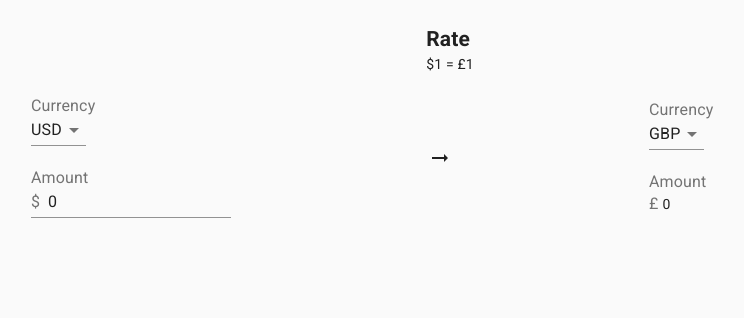
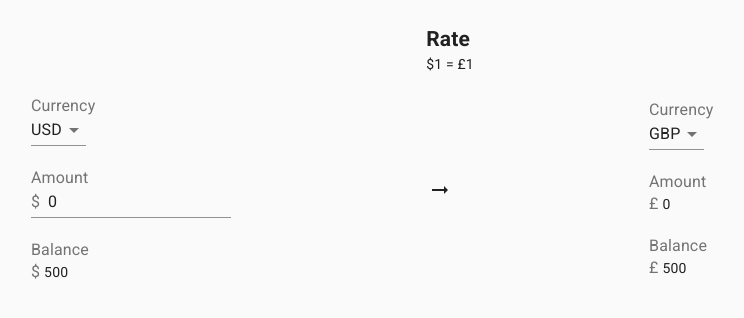
Before and after one commit to ksharifbd/currency-exchanger, a React (Create React App) app: page / in a window 1280 px wide. Shown: the top 318 px of the page, without its empty margins (190-934 px from the left). Built offline with nearby package versions, Linux system fonts and the light colour scheme; no server answers.

Commit message:
adds static balance

```diff
--- a/src/components/ExchangeInput.js
+++ b/src/components/ExchangeInput.js
@@ -2,8 +2,27 @@
 import React, { memo } from 'react';
 import PropTypes from 'prop-types';
 import Box from '@material-ui/core/Box';
+import styled from '@material-ui/core/styles/styled';
 import CurrencySelector from './CurrencySelector';
 import CurrencyInput from './CurrencyInput';
+import InfoDisplayer from './InfoDisplayer';
+
+const labelStyles = {
+  color: 'rgba(0, 0, 0, 0.54)',
+  padding: 0,
+  fontSize: '1rem',
+  lineHeight: 1,
+  letterSpacing: '0.00938em',
+};
+const ExchangeOutputSymbol = styled(Box)({
+  ...labelStyles,
+  display: 'inline-block',
+  marginRight: '.25rem',
+});
+const ExchangeOutputLabel = styled(Box)({
+  ...labelStyles,
+  marginBottom: '.25rem',
+});
 
 const ExchangeInput = ({
   selectedCurrency,
@@ -20,11 +39,14 @@ const ExchangeInput = ({
           onCurrencyChange={event => onSelect(event)}
         />
       </Box>
-      <CurrencyInput
-        value={value}
-        onCurrencyValueChange={event => onCurrencyValueChange(event)}
-        currencySymbol={currencySymbol}
-      />
+      <Box mb={3}>
+        <CurrencyInput
+          value={value}
+          onCurrencyValueChange={event => onCurrencyValueChange(event)}
+          currencySymbol={currencySymbol}
+        />
+      </Box>
+      <InfoDisplayer label="Balance" amount="500" symbol={currencySymbol} />
     </Box>
   );
 };
--- a/src/components/ExchangeOutput.js
+++ b/src/components/ExchangeOutput.js
@@ -3,6 +3,7 @@ import PropTypes from 'prop-types';
 import Box from '@material-ui/core/Box';
 import styled from '@material-ui/core/styles/styled';
 import CurrencySelector from './CurrencySelector';
+import InfoDisplayer from './InfoDisplayer';
 
 const labelStyles = {
   color: 'rgba(0, 0, 0, 0.54)',
@@ -39,6 +40,7 @@ const ExchangeOutput = ({
           onCurrencyChange={event => onSelect(event)}
         />
       </Box>
+      <Box mb={3}>
         <ExchangeOutputText>
           <ExchangeOutputLabel component="p">Amount</ExchangeOutputLabel>
           <Box>
@@ -48,6 +50,8 @@ const ExchangeOutput = ({
             <Box component="span">{currencyValue}</Box>
           </Box>
         </ExchangeOutputText>
+      </Box>
+      <InfoDisplayer label="Balance" amount="500" symbol={currencySymbol} />
     </Box>
   );
 };
--- /dev/null
+++ b/src/components/InfoDisplayer.js
@@ -0,0 +1,60 @@
+import React from 'react';
+import PropTypes from 'prop-types';
+import Box from '@material-ui/core/Box';
+import styled from '@material-ui/core/styles/styled';
+
+const labelStyles = {
+  color: 'rgba(0, 0, 0, 0.54)',
+  padding: 0,
+  fontSize: '1rem',
+  lineHeight: 1,
+  letterSpacing: '0.00938em',
+};
+
+const InfoDisplayerWrapper = styled(Box)({
+  width: '13.75rem',
+});
+const InfoDisplayerLabel = styled(Box)({
+  ...labelStyles,
+  marginBottom: '.25rem',
+});
+const InfoDisplayerSymbol = styled(Box)({
+  ...labelStyles,
+  display: 'inline-block',
+  marginRight: '.25rem',
+});
+
+const InfoDisplayer = ({ label, symbol, amount, hasWrapper }) => {
+  const content = (
+    <>
+      <InfoDisplayerLabel component="p">{label}</InfoDisplayerLabel>
+      <Box>
+        <InfoDisplayerSymbol component="span">{symbol}</InfoDisplayerSymbol>
+        <Box component="span">{amount}</Box>
+      </Box>
+    </>
+  );
+
+  return (
+    <>
+      {hasWrapper ? (
+        <InfoDisplayerWrapper>{content}</InfoDisplayerWrapper>
+      ) : (
+        content
+      )}
+    </>
+  );
+};
+
+InfoDisplayer.propTypes = {
+  label: PropTypes.string.isRequired,
+  symbol: PropTypes.string.isRequired,
+  amount: PropTypes.string.isRequired,
+  hasWrapper: PropTypes.bool,
+};
+
+InfoDisplayer.defaultProps = {
+  hasWrapper: false,
+};
+
+export default InfoDisplayer;
```
Lines whose indentation alone changed are shown as unchanged.
